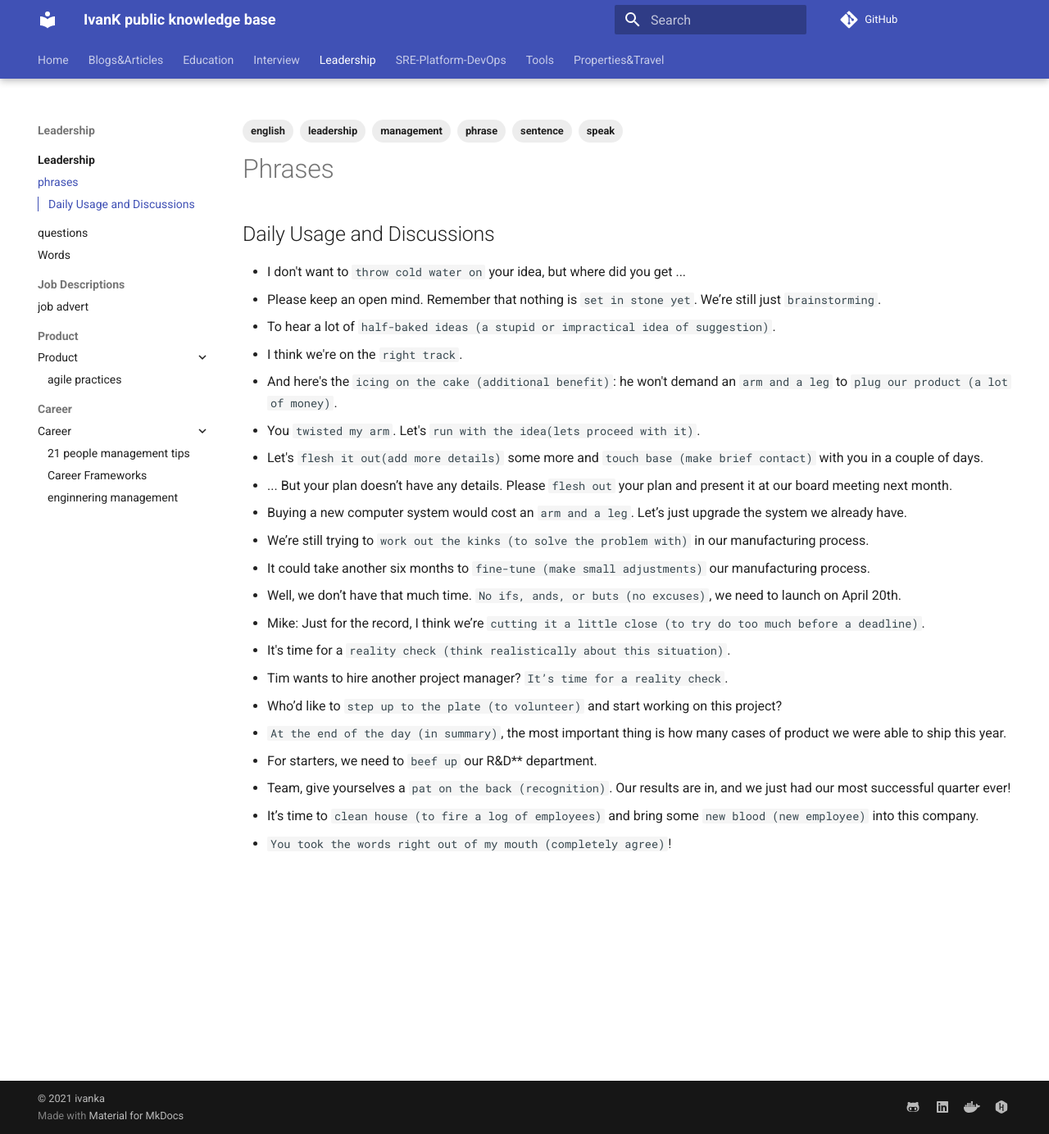
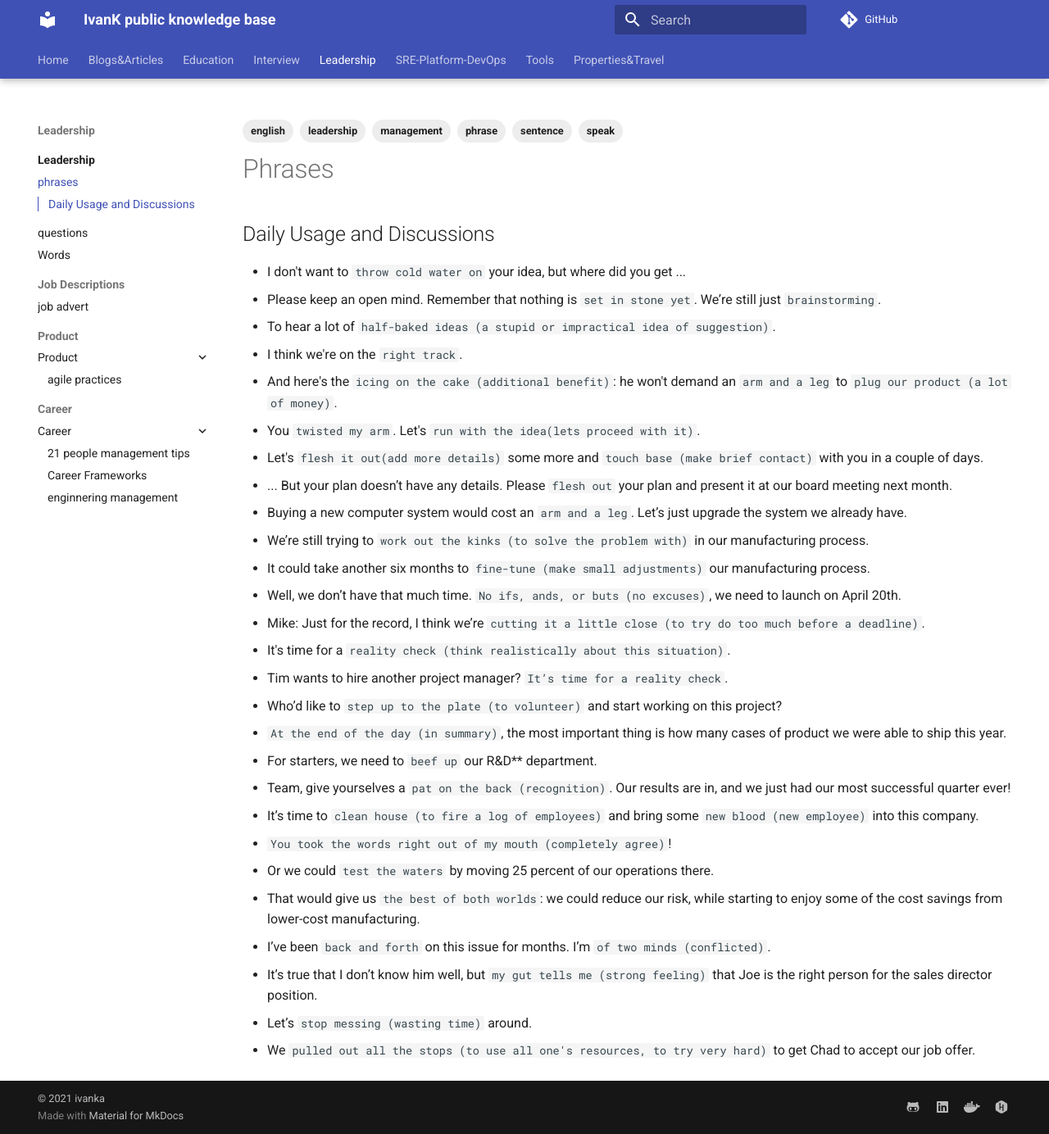
Before and after one commit to ivankatliarchuk/knowledge-base, an MkDocs documentation site: the page built from docs/leadership/phrases.md, in a window 1280 px wide and 1384 px high. Shown: the whole window at 82% size. Built offline with MkDocs 1.6.1 and Material for MkDocs 9.7.7, drawn with Linux system fonts in a browser that asks for light colours; comment, search, counter and statistics services are not loaded.

Commit message:
added extra phrases. ai stuff
Signed-off-by: ivan katliarchuk <ivan.katliarchuk@gmail.com>

```diff
--- a/docs/leadership/phrases.md
+++ b/docs/leadership/phrases.md
@@ -34,3 +34,9 @@ sources:
 * Team, give yourselves a `pat on the back (recognition)`. Our results are in, and we just had our most successful quarter ever!
 * It’s time to `clean house (to fire a log of employees)` and bring some `new blood (new employee)` into this company.
 * `You took the words right out of my mouth (completely agree)`!
+* Or we could `test the waters` by moving 25 percent of our operations there.
+* That would give us `the best of both worlds`: we could reduce our risk, while starting to enjoy some of the cost savings from lower-cost manufacturing.
+* I’ve been `back and forth` on this issue for months. I’m `of two minds (conflicted)`.
+* It’s true that I don’t know him well, but `my gut tells me (strong feeling)` that Joe is the right person for the sales director position.
+* Let’s `stop messing (wasting time)` around.
+* We `pulled out all the stops (to use all one's resources, to try very hard)` to get Chad to accept our job offer.
```
Also changed, not shown: docs/quicklinks.md (+6 -0 lines).
